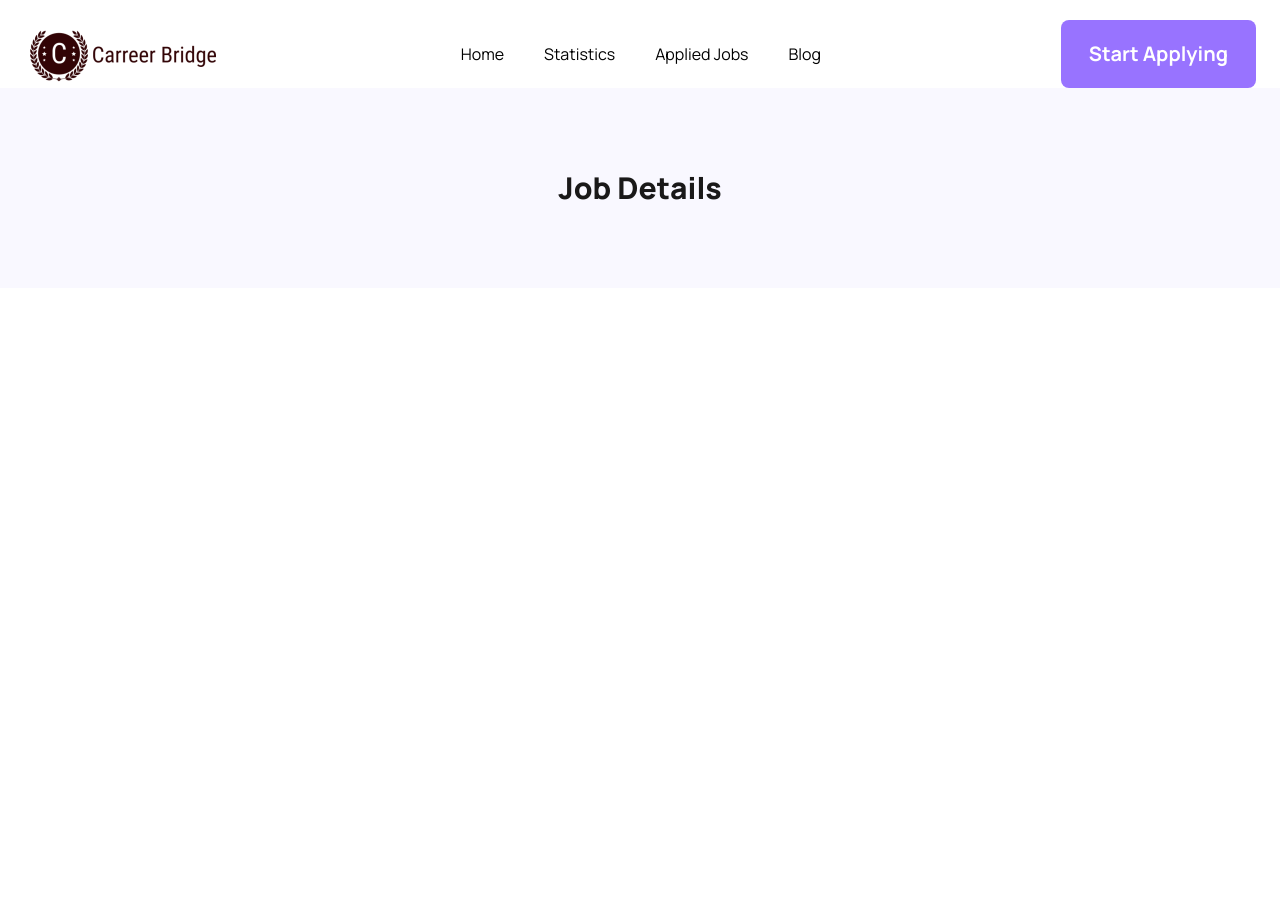
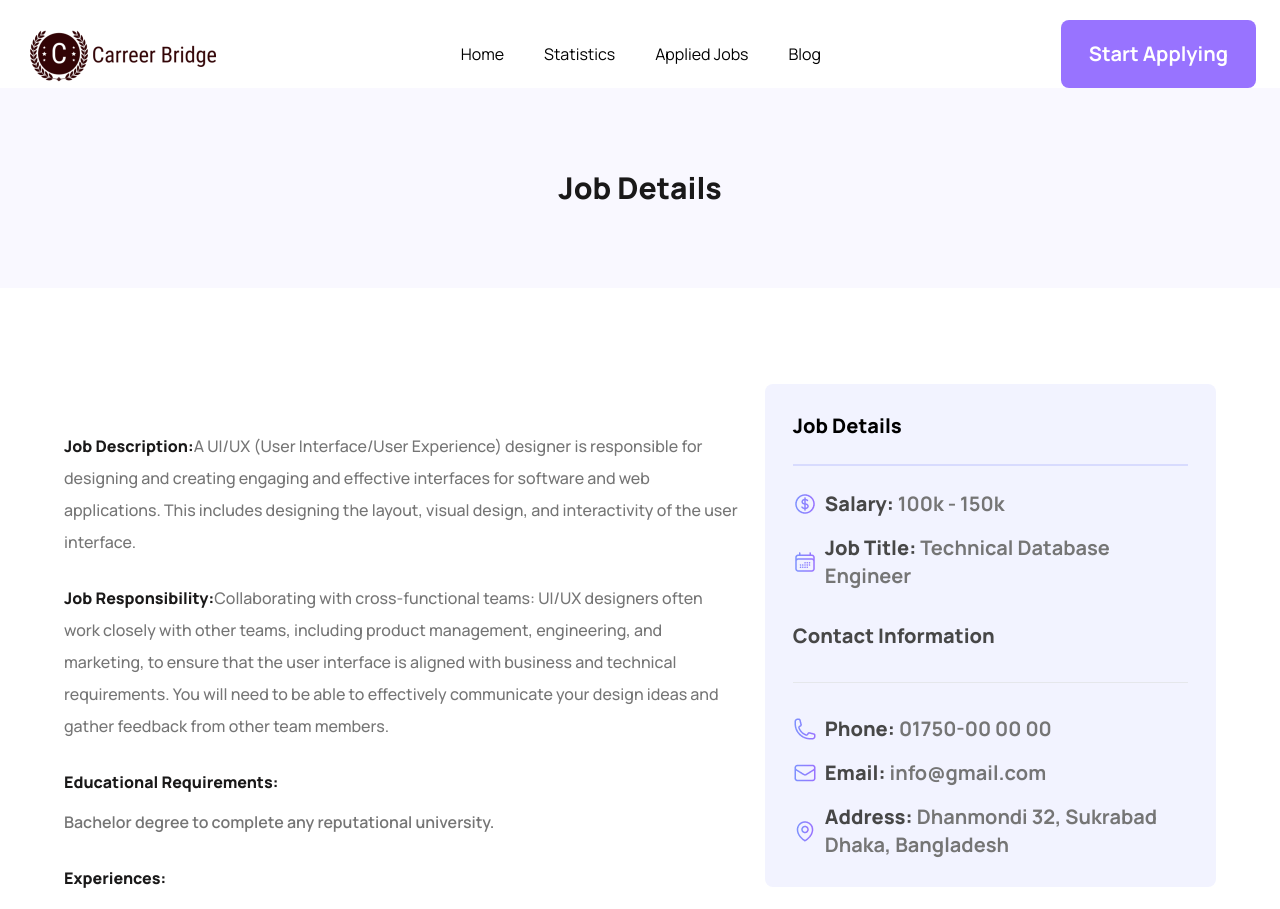
Before and after one commit to NakibDiu/carreer-bridge, a React (Vite) app: page /job/1 in a window 1280 px wide. Shown: the top 909 px of the page. Before the commit the page ends 800 px from the top, so only its background shows below. Built offline with nearby package versions, Linux system fonts and the light colour scheme.

Commit message:
applied jobs page done initially

```diff
--- /dev/null
+++ b/src/components/AppliedList/AppliedList.jsx
@@ -0,0 +1,88 @@
+import React, { useState } from "react";
+import DetailsHeader from "../Job details/DetailsHeader";
+import { Link, useLoaderData } from "react-router-dom";
+import { getAppliedJobsCart } from "../../utilities/fakedb";
+import Button from "../Button/Button";
+import locationIcon from "../../assets/assets/Icons/Location Icon.png";
+import salaryIcon from "../../assets/assets/Icons/Salary.png";
+
+const AppliedList = () => {
+  const { jobs } = useLoaderData();
+  const appliedJobs = getAppliedJobsCart();
+
+  const list = jobs.filter(obj1 => {
+  const obj2 = appliedJobs.find(obj2 => obj1.id === parseInt(obj2.id));
+  // console.log(obj2, obj1);
+  return obj2 !== undefined;
+});
+
+  return (
+    <div className="p-6 lg:p-16">
+      <DetailsHeader>Applied List</DetailsHeader>
+      <div>
+        <div className="space-y-6">
+          {list?.map((ls) => {
+            const {
+              company_name,
+              job_type,
+              logo_img,
+              salary,
+              title,
+              id,
+              location,
+            } = ls;
+            return (
+              <div
+                key={id}
+                className="border p-4 flex flex-col lg:flex-row lg:items-center gap-5"
+              >
+                <div className="bg-[#f4f4f4] rounded-lg lg:w-60 h-60 flex justify-center items-center">
+                  <img src={logo_img} alt={title} />
+                </div>
+                <div className="flex flex-col gap-4 lg:basis-3/5">
+                  <div className="space-y-2">
+                    <h1 className="font-extrabold text-xl">{title}</h1>
+                    <p className="font-medium text-base text-[#757575]">
+                      {company_name}
+                    </p>
+                  </div>
+                  <div className="flex gap-2">
+                    {job_type.map((type, index) => (
+                      <div
+                        key={index}
+                        className="rounded text-base font-extrabold text-[#9873ff] px-1 border border-gray-400"
+                      >
+                        {type}
+                      </div>
+                    ))}
+                  </div>
+                  <div className="flex flex-col lg:flex-row lg:items-center gap-6">
+                    <div className="flex items-center gap-2">
+                      <img src={locationIcon} alt="location icon" />
+                      <h5 className="text-xl font-semibold text-[#757575]">
+                        {location}
+                      </h5>
+                    </div>
+                    <div className="flex items-center gap-2">
+                      <img src={salaryIcon} alt="salary icon" />
+                      <h5 className="text-xl font-semibold text-[#757575]">
+                        Salary : {salary}
+                      </h5>
+                    </div>
+                  </div>
+                </div>
+                <div className="lg:flex justify-end items-center lg:basis-1/5">
+                  <Link to={`/job/${id}`}>
+                    <Button>View Details</Button>
+                  </Link>
+                </div>
+              </div>
+            );
+          })}
+        </div>
+      </div>
+    </div>
+  );
+};
+
+export default AppliedList;
--- a/src/components/Button/Button.jsx
+++ b/src/components/Button/Button.jsx
@@ -2,7 +2,7 @@ import React from 'react'
 
 const Button = ({children}) => {
   return (
-    <button className='px-6 py-3 lg:px-7 lg:py-5 rounded-lg bg-[#9873FF] text-white font-bold text-base lg:text-xl'>
+    <button className='px-6 py-3 lg:px-7 lg:py-5 rounded-lg bg-[#9873FF] text-white font-bold text-base lg:text-xl w-full'>
         {children}
     </button>
   )
--- a/src/components/Home/Jobs/Job.jsx
+++ b/src/components/Home/Jobs/Job.jsx
@@ -16,7 +16,7 @@ const Job = ({ job }) => {
             {company_name}
           </h2>
         </div>
-        <div className="flex items-center gap-4">
+        <div className="flex items-center flex-wrap gap-4">
           {job_type.map((type, index) => (
             <div
               key={index}
--- a/src/components/Job details/JobDetails.jsx
+++ b/src/components/Job details/JobDetails.jsx
@@ -1,28 +1,143 @@
 import React from "react";
 import DetailsHeader from "./DetailsHeader";
-import { useLoaderData, useParams } from "react-router-dom";
+import { useLoaderData, useNavigate, useParams } from "react-router-dom";
+import salaryIcon from "../../assets/assets/Icons/Salary.png";
+import titleIcon from "../../assets/assets/Icons/Frame-1.png";
+import phoneIcon from "../../assets/assets/Icons/Frame-2.png";
+import emailIcon from "../../assets/assets/Icons/Frame-3.png";
+import locationIcon from "../../assets/assets/Icons/Frame-4.png";
+import Button from "../Button/Button";
+import { addToDb, getAppliedJobsCart } from "../../utilities/fakedb";
 
 const JobDetails = () => {
   const { jobs } = useLoaderData();
   const { id } = useParams();
-  let searchedJob = {}
+  let searchedJob = {};
+  const navigate = useNavigate();
 
   jobs.forEach((job) => {
     if (job.id == id) {
-        searchedJob = job
+      searchedJob = job;
     }
-  })
+  });
 
-  console.log(searchedJob);
+  const {
+    company_name,
+    contact,
+    edu_req,
+    experience,
+    job_desc,
+    job_type,
+    location,
+    salary,
+    title,
+    job_res,
+  } = searchedJob;
+
+  const handleApply = (id) => {
+    const appliedJobs = getAppliedJobsCart()
+    if (id in appliedJobs) {
+      console.log("already there");
+    } else {
+      addToDb(id)
+      navigate("../jobs/applied")
+    }
+
+  }
 
   return (
     <div>
       <DetailsHeader>Job Details</DetailsHeader>
-      <div className="flex flex-col lg:flex-row gap-6 items-center">
+      <div className="flex flex-col lg:flex-row gap-6 items-center px-16">
         {/* left */}
-        <div className="flex flex-col gap-6"></div>
+        <div className="flex flex-col gap-6 lg:basis-3/5">
+          <h3 className="font-extrabold text-base text-[#1a1919] leading-8">
+            Job Description:
+            <span className="font-medium text-[#757575]">{job_desc}</span>
+          </h3>
+          <h3 className="font-extrabold text-base leading-8 text-[#1a1919]">
+            Job Responsibility:
+            <span className="font-medium text-[#757575]">{job_res}</span>
+          </h3>
+          <div className="space-y-2">
+            <h3 className="font-extrabold text-base leading-8 text-[#1a1919]">
+              Educational Requirements:
+            </h3>
+            <p className="font-semibold text-[#757575] leading-8 ">{edu_req}</p>
+          </div>
+          <div className="space-y-2">
+            <h3 className="font-extrabold text-base leading-8 text-[#1a1919]">
+              Experiences:
+            </h3>
+            <p className="font-semibold text-[#757575] leading-8 ">
+              {experience}
+            </p>
+          </div>
+        </div>
         {/* right */}
-        <div></div>
+        <div className="space-y-6 lg:basis-2/5">
+          <div className="rounded-lg p-4 lg:p-7 bg-[#f2f3ff] space-y-8">
+            <div className="space-y-6">
+              <h4 className="font-extrabold text-xl">Job Details</h4>
+              <hr className="border border-[#d8dbfe]" />
+              <div className="space-y-4">
+                <div className="flex items-center gap-2">
+                  <img src={salaryIcon} alt="salary icon" />
+                  <h2 className="text-xl font-extrabold text-[#474747]">
+                    Salary:{" "}
+                    <span className="font-bold text-[#757575]">{salary}</span>
+                  </h2>
+                </div>
+                <div className="flex items-center gap-2">
+                  <img src={titleIcon} alt="salary icon" />
+                  <h2 className="text-xl font-extrabold text-[#474747]">
+                    Job Title:{" "}
+                    <span className="font-bold text-[#757575]">{title}</span>
+                  </h2>
+                </div>
+              </div>
+            </div>
+            {/* contact */}
+            <div className="space-y-8">
+              <h4 className="text-xl font-extrabold text-[#474747]">
+                Contact Information
+              </h4>
+              <hr />
+              <div className="space-y-4">
+                <div className="flex items-center gap-2">
+                  <img src={phoneIcon} alt="salary icon" />
+                  <h2 className="text-xl font-extrabold text-[#474747]">
+                    Phone:{" "}
+                    <span className="font-bold text-[#757575]">
+                      {contact?.phone}
+                    </span>
+                  </h2>
+                </div>
+                <div className="flex items-center gap-2">
+                  <img src={emailIcon} alt="salary icon" />
+                  <h2 className="text-xl font-extrabold text-[#474747]">
+                    Email:{" "}
+                    <span className="font-bold text-[#757575]">
+                      {contact.email}
+                    </span>
+                  </h2>
+                </div>
+                <div className="flex items-center gap-2">
+                  <img src={locationIcon} alt="salary icon" />
+                  <h2 className="text-xl font-extrabold text-[#474747]">
+                    Address:{" "}
+                    <span className="font-bold text-[#757575]">
+                      {contact.address}
+                    </span>
+                  </h2>
+                </div>
+              </div>
+            </div>
+          </div>
+          <div onClick={() => handleApply(id)}>
+            <Button>Apply Now</Button>
+          </div>
+        </div>
       </div>
     </div>
   );
--- a/src/main.jsx
+++ b/src/main.jsx
@@ -8,6 +8,7 @@ import {
 import MainLayout from './layout/MainLayout';
 import Home from './components/Home/Home';
 import JobDetails from './components/Job details/JobDetails';
+import AppliedList from './components/AppliedList/AppliedList';
 
 const router = createBrowserRouter([
   {
@@ -23,6 +24,11 @@ const router = createBrowserRouter([
         path: "job/:id",
         element: <JobDetails></JobDetails>,
         loader: async () => fetch('/categoriesList.json')
+      },
+      {
+        path: "jobs/applied",
+        element: <AppliedList></AppliedList>,
+        loader: async () => fetch('/categoriesList.json')
       }
     ]
   },
--- /dev/null
+++ b/src/utilities/fakedb.js
@@ -0,0 +1,39 @@
+// use local storage to manage cart data
+const addToDb = (id) => {
+  let appliedJobs = getAppliedJobsCart();
+  const isExist = appliedJobs.find((job) => job.id === id);
+
+  if (isExist) {
+    console.log("already there");
+  } else {
+    const newCart = {
+      id: id,
+    };
+    appliedJobs.push(newCart);
+    localStorage.setItem("applied-jobs", JSON.stringify(appliedJobs));
+  }
+};
+
+const removeFromDb = (id) => {
+  const appliedJobs = getAppliedJobsCart();
+  if (id in appliedJobs) {
+    // delete appliedJobs[id];
+    localStorage.setItem("applied-jobs", JSON.stringify(appliedJobs));
+  }
+};
+
+const getAppliedJobsCart = () => {
+  let appliedJobs = [];
+
+  const storedCart = localStorage.getItem("applied-jobs");
+  if (storedCart) {
+    appliedJobs = JSON.parse(storedCart);
+  }
+  return appliedJobs;
+};
+
+const deleteShoppingCart = () => {
+  localStorage.removeItem("applied-jobs");
+};
+
+export { addToDb, removeFromDb, getAppliedJobsCart, deleteShoppingCart };
```
Also changed, not shown: src/components/Header/Header.jsx (+9 -9 lines).
